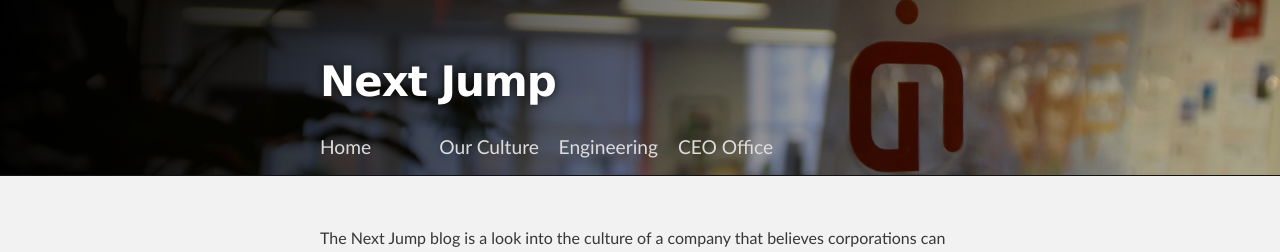
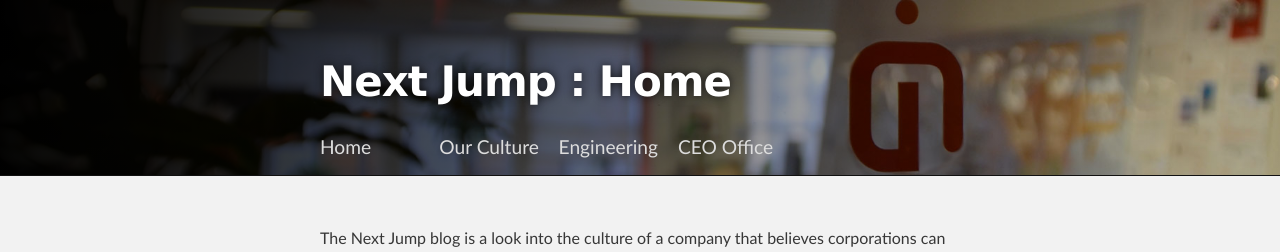
Before and after one commit to mtylpg/nextjump.github.io, a Jekyll site: the page built from index.html, in a window 1280 px wide. Shown: the top 252 px of the page. Built offline with Jekyll 4.4.1, drawn with Linux system fonts in a browser that asks for light colours; the list of posts is cut into pages by our own code; comment, search, counter and statistics services are not loaded.

Commit message:
adding category subheading to main category listing pages

```diff
--- a/_layouts/default.html
+++ b/_layouts/default.html
@@ -31,7 +31,12 @@
       <div id="header_gradient">
         <header class="inner">
           <!-- hacky layout, fine tune this when you get a chance -->
-          <h1 id="project_title" class="mainTitle">Next Jump</h1>
+          <h1 id="project_title" class="mainTitle">
+              Next Jump
+              {% if page.subtitle %}
+              : {{ page.subtitle }}
+              {% endif %}
+          </h1>
           <nav>
               <span class="spacer"><a href="/">Home</a></span>
               <span class="spacer"><a href="/culture.html">Our Culture</a></span>
--- a/ceooffice.html
+++ b/ceooffice.html
@@ -1,6 +1,7 @@
 ---
 layout: default
 title: NxJ Blog
+subtitle: CEO Office
 ---
 
 <section id="main_content" class="inner">
--- a/culture.html
+++ b/culture.html
@@ -1,6 +1,7 @@
 ---
 layout: default
 title: NxJ Blog
+subtitle: Culture
 ---
 
 <section id="main_content" class="inner">
--- a/engineering.html
+++ b/engineering.html
@@ -1,6 +1,7 @@
 ---
 layout: default
 title: NxJ Blog
+subtitle: Engineering
 ---
 
 <section id="main_content" class="inner">
--- a/index.html
+++ b/index.html
@@ -1,6 +1,7 @@
 ---
 layout: default
 title: NxJ Blog
+subtitle: Home
 ---
 
 <section id="main_content" class="inner">
--- a/stylesheets/stylesheet.css
+++ b/stylesheets/stylesheet.css
@@ -475,7 +475,6 @@
 }
 #project_title.mainTitle {
     color: #fff;
-    width: 300px;
     text-align: left;
     margin-bottom: 20px;
 }
```
Also changed, not shown: other parts of _layouts/default.html (+1 -1 lines).
